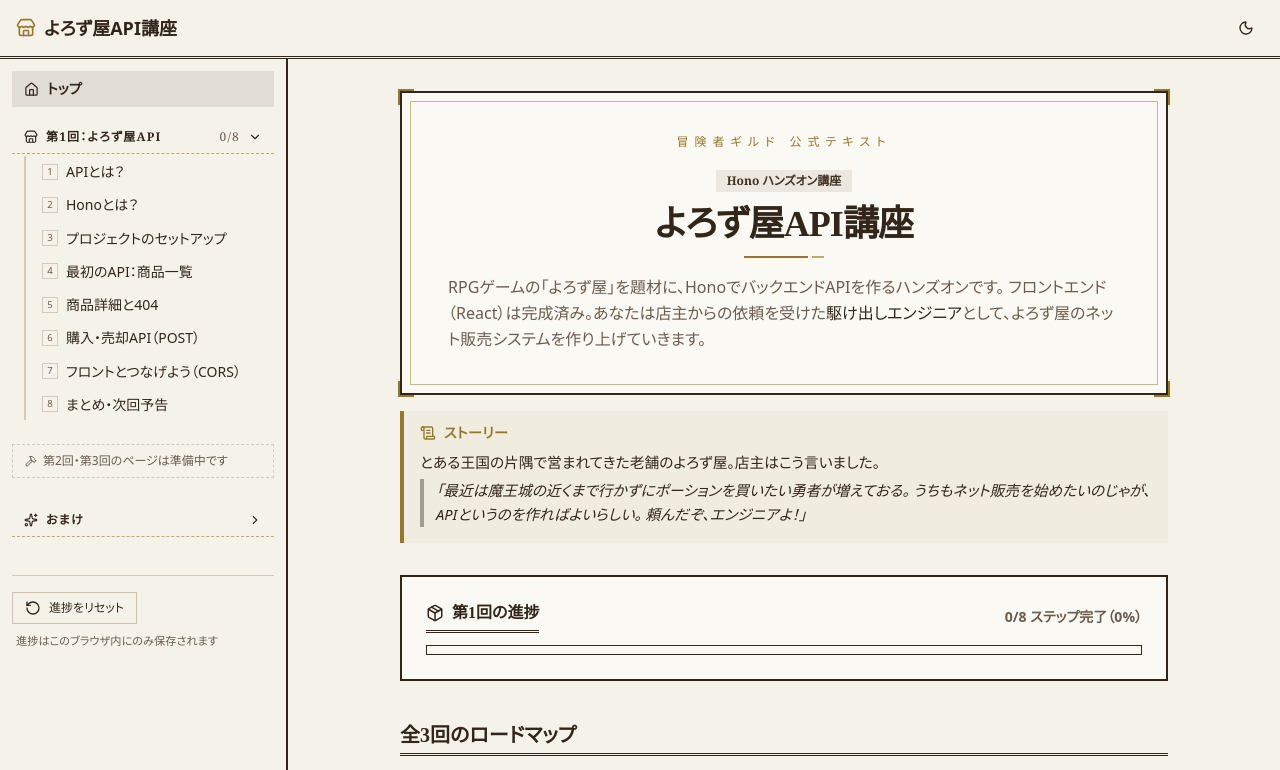
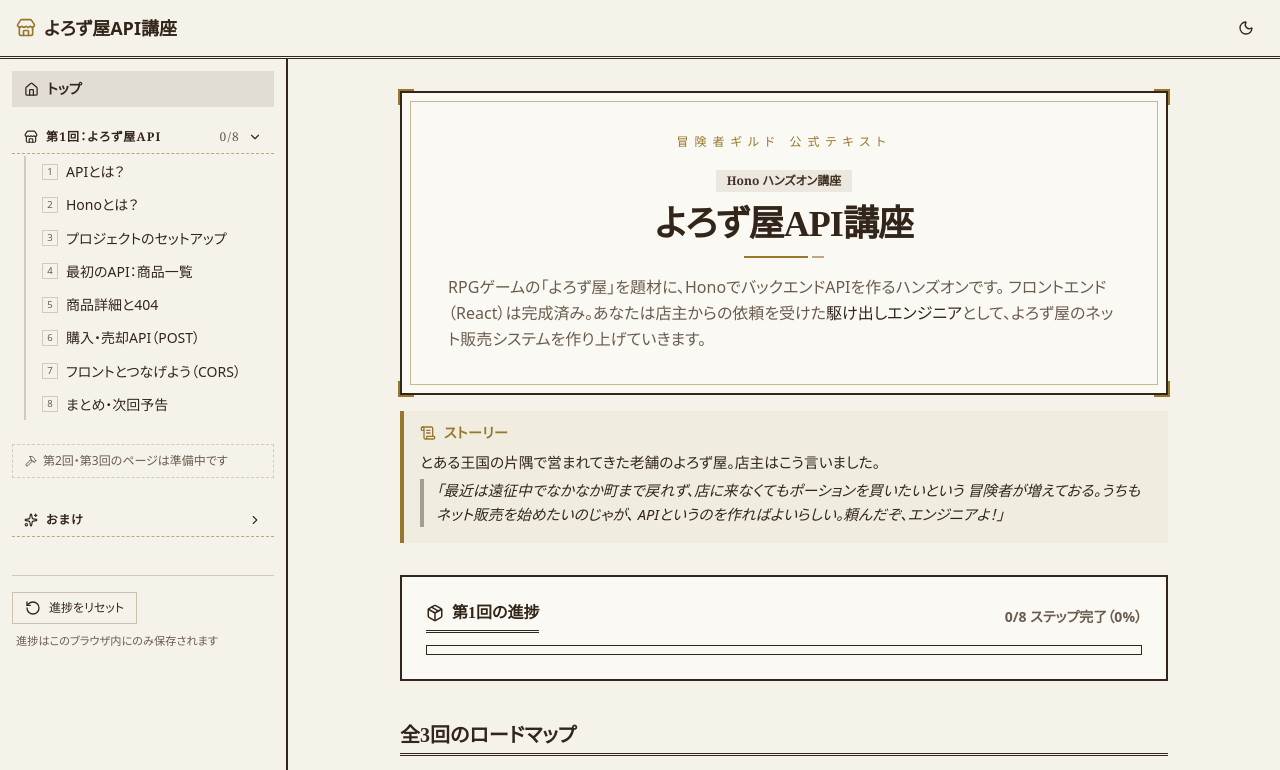
Before and after one commit to RiTa-23/hono_lesson, a React (Vite) app: page / in a window 1280 px wide. Shown: the top 770 px of the page. Built offline with nearby package versions, Linux system fonts and the light colour scheme.

Commit message:
fix: 資料の表記修正

```diff
--- a/src/pages/Home.tsx
+++ b/src/pages/Home.tsx
@@ -60,9 +60,9 @@ export function Home() {
           とある王国の片隅で営まれてきた老舗のよろず屋。店主はこう言いました。
         </p>
         <p className="mt-2 border-l-4 border-primary/40 pl-3 italic">
-          「最近は魔王城の近くまで行かずにポーションを買いたい勇者が増えておる。
-          　うちもネット販売を始めたいのじゃが、APIというのを作ればよいらしい。
-          　頼んだぞ、エンジニアよ！」
+          「最近は遠征中でなかなか町まで戻れず、店に来なくてもポーションを買いたいという
+          　冒険者が増えておる。うちもネット販売を始めたいのじゃが、
+          　APIというのを作ればよいらしい。頼んだぞ、エンジニアよ！」
         </p>
       </Callout>
 
--- a/src/pages/session1/AboutApi.tsx
+++ b/src/pages/session1/AboutApi.tsx
@@ -20,9 +20,9 @@ export function AboutApi() {
           よろず屋の店頭では、こんなやりとりが毎日行われています。
         </p>
         <p className="mt-2 border-l-4 border-primary/40 pl-3">
-          勇者「ポーションを3本ください」<br />
+          冒険者「ポーションを3本ください」<br />
           店主「はいよ。150ゴールドね」<br />
-          勇者「…エリクサーって売ってる？」<br />
+          冒険者「…エリクサーって売ってる？」<br />
           店主「残念、品切れだよ」
         </p>
         <p className="mt-2">
@@ -133,7 +133,7 @@ export function AboutApi() {
 
       <h2 className="mt-10 text-xl font-bold">理解度チェック</h2>
       <Quiz
-        question="勇者が「ポーションを1本買いたい」とき、APIへのお願いとして適切なのはどれ？"
+        question="冒険者が「ポーションを1本買いたい」とき、APIへのお願いとして適切なのはどれ？"
         choices={[
           "GET /api/purchase",
           "POST /api/purchase",
@@ -143,7 +143,7 @@ export function AboutApi() {
         explanation="「購入する」はデータを書き換えるお願いなのでPOSTを使います。GETは「見せて」、DELETEは「消して」の合図です。"
       />
       <Quiz
-        question="勇者が売っていない「まほうのじゅうたん」を GET /api/items/50 でリクエストしたとき、返ってくるステータスコードとして適切なのはどれ？"
+        question="冒険者が売っていない「まほうのじゅうたん」を GET /api/items/50 でリクエストしたとき、返ってくるステータスコードとして適切なのはどれ？"
         choices={["200", "404", "500"]}
         answerIndex={1}
         explanation="「指定されたものが存在しない」ことを表すのは404です。500は「サーバー側で予期しないトラブルが起きた」ときに使うもので、意味が異なります。"
--- a/src/pages/session1/PathParam.tsx
+++ b/src/pages/session1/PathParam.tsx
@@ -17,7 +17,7 @@ export function PathParam() {
 
       <Callout variant="quest">
         <p>
-          勇者「この『エリクサー』って、どんな効果があるの？」
+          冒険者「この『エリクサー』って、どんな効果があるの？」
           商品を1つだけ詳しく教える窓口を作ります。ポイントは、
           <span className="font-medium">URLの一部（ID）を受け取る</span>ことと、
           <span className="font-medium">存在しない商品へのお返事</span>です。
--- a/src/pages/session1/PostApi.tsx
+++ b/src/pages/session1/PostApi.tsx
@@ -24,16 +24,16 @@ export function PostApi() {
         </p>
       </Callout>
 
-      <h2 className="mt-8 text-xl font-bold">1. 勇者の状態を用意する</h2>
+      <h2 className="mt-8 text-xl font-bold">1. 冒険者の状態を用意する</h2>
       <p className="mt-3 leading-relaxed">
-        売り買いの結果を覚えておくため、勇者の所持金と所持アイテムをメモリ上に用意します。
+        売り買いの結果を覚えておくため、冒険者の所持金と所持アイテムをメモリ上に用意します。
         <code className="rounded bg-muted px-1.5 py-0.5 text-xs">items</code> 配列の下に追記してください。
       </p>
 
       <CopyBlock
         lang="ts"
         title="backend/src/index.ts（追記）"
-        code={`// 勇者の状態（第3回でデータベースに置き換えます）
+        code={`// 冒険者の状態（第3回でデータベースに置き換えます）
 const player = {
   gold: 500,
   items: [] as { itemId: number; quantity: number }[],
@@ -75,7 +75,7 @@ app.post('/api/purchase', async (c) => {
     return c.json({ message: 'お金が足りないよ' }, 400)
   }
 
-  // 売り買いの処理：在庫を減らし、お金を受け取り、勇者に渡す
+  // 売り買いの処理：在庫を減らし、お金を受け取り、冒険者に渡す
   item.stock -= quantity
   player.gold -= total
   const owned = player.items.find((i) => i.itemId === item.id)
--- a/src/pages/session1/Summary.tsx
+++ b/src/pages/session1/Summary.tsx
@@ -102,7 +102,7 @@ export function Summary() {
         <p>
           今のよろず屋は、店じまい（サーバー停止）するとすべてを忘れてしまいます。
           第3回はD1データベースに記録を残し、Cloudflare Workersにデプロイして、
-          世界中の勇者がアクセスできるお店にします。
+          世界中の冒険者がアクセスできるお店にします。
         </p>
       </Callout>
 
```
